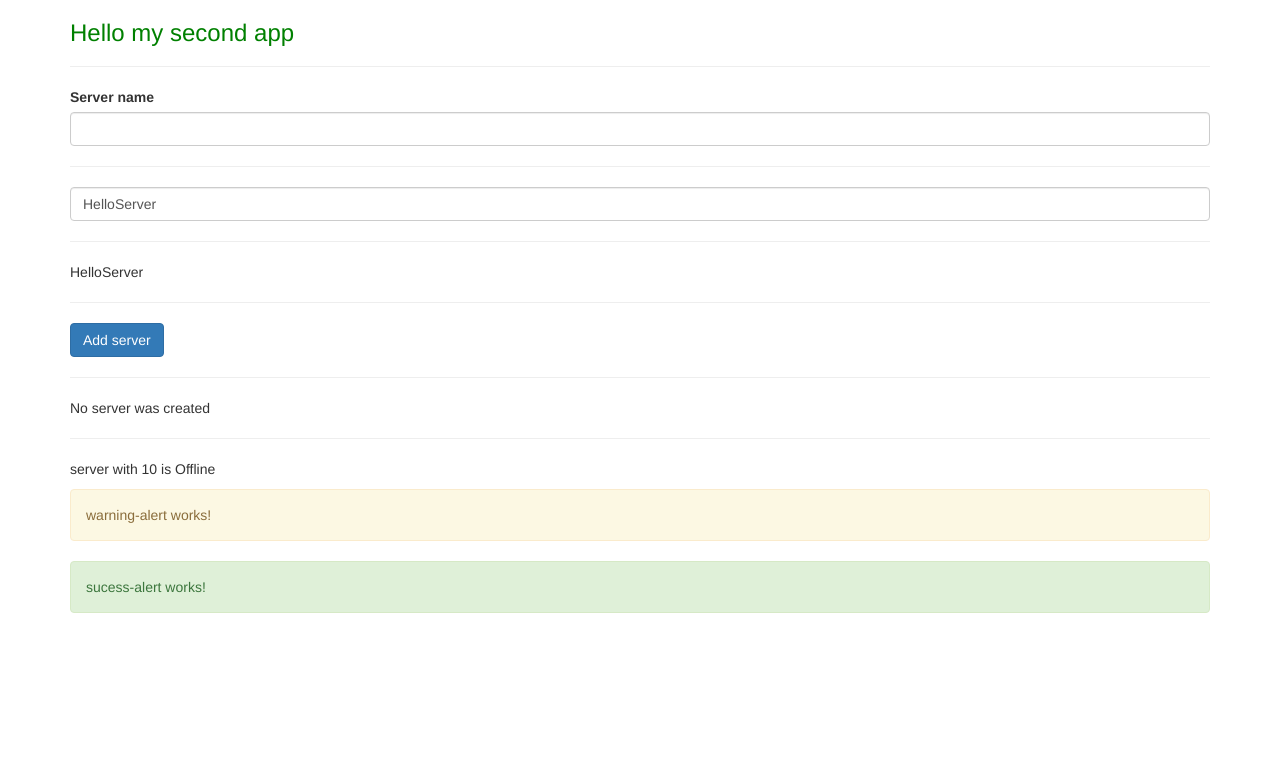
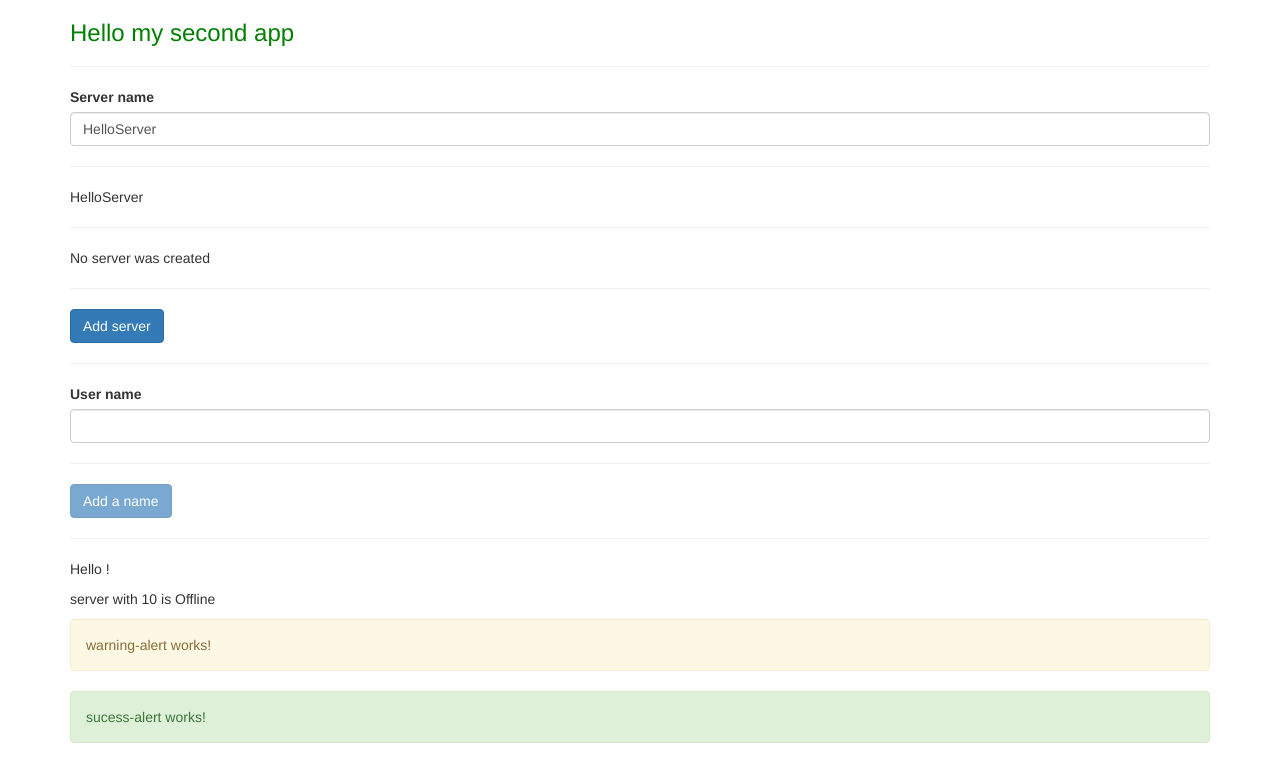
Before and after one commit to espacedefock/my-second-app, an Angular app: page / in a window 1280 px wide. Shown: the top 782 px of the page. Built offline with nearby package versions, Linux system fonts and the light colour scheme.

Commit message:
Assignment 2: Practicing Databinding

```diff
--- a/src/app/servers/servers.component.html
+++ b/src/app/servers/servers.component.html
@@ -1,10 +1,10 @@
 <label for="">Server name</label>
-<input
+<!-- <input
     type="text"
     class="form-control"
     (input)="onUpdateServerName($event)"
 >
-<hr>
+<hr> -->
 <input
     type="text"
     class="form-control"
@@ -13,6 +13,8 @@
 <hr>
 <p>{{ serverName }}</p>
 <hr>
+<div [innerText]="serverCreationStatus"></div>
+<hr>
 <button
     type="button"
     class="btn btn-primary"
@@ -20,7 +22,18 @@
     (click)="onCreateServer()"
 > Add server</button>
 <hr>
-
-<div [innerText]="serverCreationStatus"></div>
+<label for="">User name</label>
+<input
+    type="text"
+    class="form-control"
+    [(ngModel)]="userName">
 <hr>
+<button
+    type="button"
+    class="btn btn-primary"
+    [disabled]="userName === ''"
+    (click)= "userName = ''"
+> Add a name </button>
+<hr>
+<p>Hello {{ userName}} !</p>
 <app-server></app-server>
--- a/src/app/servers/servers.component.ts
+++ b/src/app/servers/servers.component.ts
@@ -10,6 +10,7 @@ export class ServersComponent implements OnInit {
   allowNewServer = false;
   serverCreationStatus = 'No server was created';
   serverName = 'HelloServer';
+  userName = '';
 
   constructor() {
     setTimeout(() => {
@@ -31,5 +32,4 @@ export class ServersComponent implements OnInit {
     // this.serverName = event.target.value;
     this.serverName = (<HTMLInputElement>event.target).value;
   }
-
 }
```
